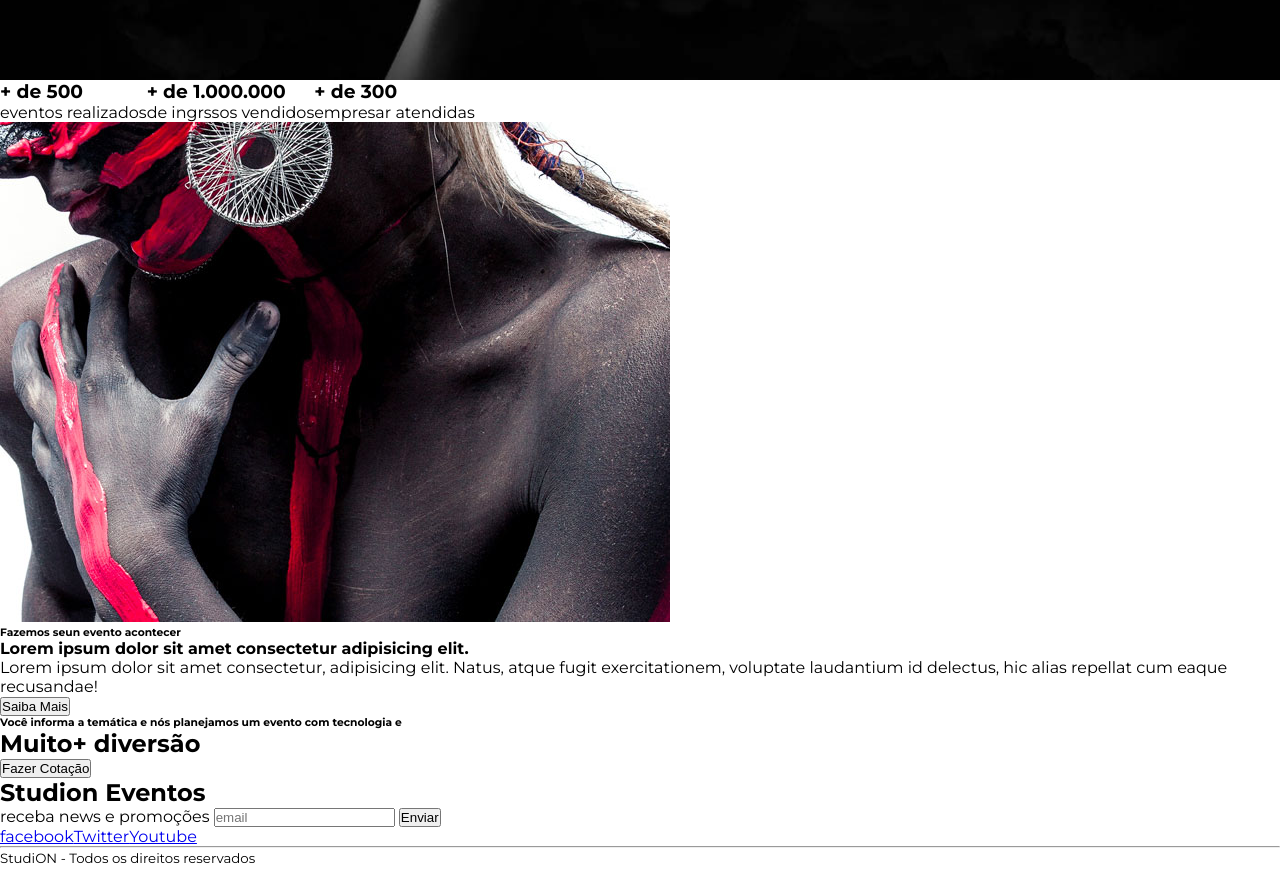
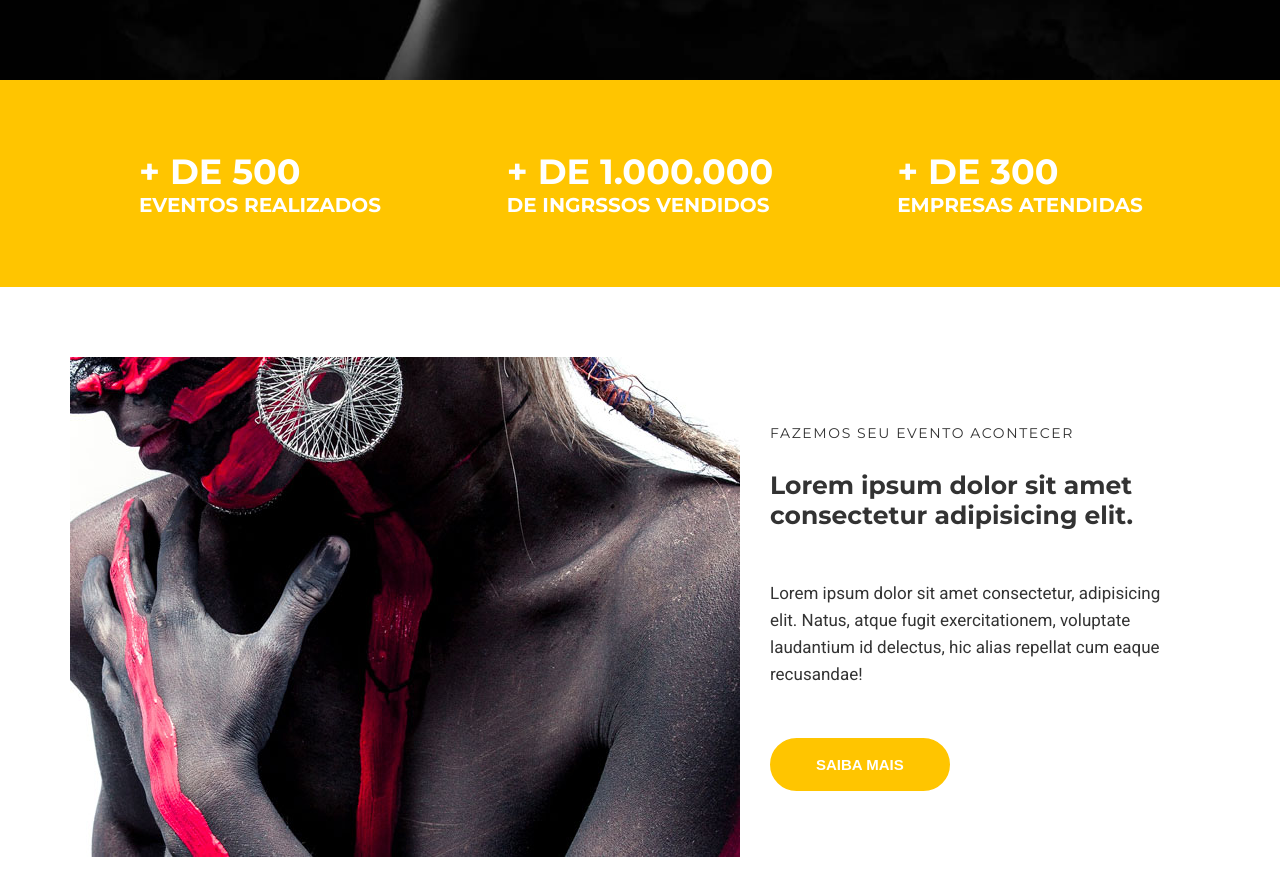
Before and after one commit to TiagoHBezerra/Studion, a website: page src/index.html in a window 1280 px wide. Shown: the part 680-1549 px from the top of the page. Drawn offline with Linux system fonts and the light colour scheme.

Commit message:
feat(institutional):inplemented all the content and stylization of the seccion

```diff
--- a/src/index.html
+++ b/src/index.html
@@ -11,6 +11,7 @@
 
 <body>
   <nav class="navbar">
+    <div class="container navbar__container">
       <div class="logo">
         <h1 class="logo-studion">
           Studi<span class="copy--primary">on</span>
@@ -34,6 +35,7 @@
           <a href="#Contatos">Contatos</a>
         </li>
       </ul>
+    </div>
   </nav>
   <header>
     <div id="slider">
@@ -51,33 +53,39 @@
     </div>
   </header>
   <main>
-    <section id="Eventos">
-      <ul>
+    <section id="counter">
+      <ul class="container counter__container">
         <li>
-          <h3>+ de 500</h3>
-          eventos realizados
+          <h3>
+            + de 500
+            <small>eventos realizados</small>
+          </h3>
         </li>
         <li>
-          <h3>+ de 1.000.000</h3>
-          de ingrssos vendidos
+          <h3>
+            + de 1.000.000
+            <small>de ingrssos vendidos</small>
+          </h3>
         </li>
         <li>
-          <h3>+ de 300</h3>
-          empresar atendidas
+          <h3>
+            + de 300
+            <small>empresas atendidas</small>
+          </h3>
         </li>
       </ul>
     </section>
-    <section>
-      <div>
-        <img src="images/institutional.jpg" alt="">
-        <h6>Fazemos seun evento acontecer</h6>
+    <section class="container institutional">
+      <img class="institutional__image" src="images/institutional.jpg" alt="Studion institutional">
+      <div class="institutional__copy">
+        <h6>Fazemos seu evento acontecer</h6>
         <h4>Lorem ipsum dolor sit amet consectetur adipisicing elit.</h4>
         <p>
           Lorem ipsum dolor sit amet consectetur, adipisicing elit. Natus,
           atque fugit exercitationem, voluptate laudantium id delectus, hic
           alias repellat cum eaque recusandae!
         </p>
-        <button>Saiba Mais</button>
+        <button class="btn btn--intitutional">Saiba Mais</button>
       </div>
     </section>
     <section>
--- a/src/style.css
+++ b/src/style.css
@@ -10,11 +10,24 @@
   font-family: "Montserrat", sans-serif;
   font-size: 16px;
   --color-primary: #ffc500;
+  --color-copy: #333;
   --default-padding: 1rem;
 }
 
 body {
   padding-top: 7.75rem;
+}
+
+header,
+main,
+footer {
+  overflow-x: hidden;
+}
+
+.container {
+  max-width: 1140px;
+  margin: auto;
+  /*border: 5px solid rgb(179, 26, 26);*/ /*Borda para visualização da caixa container*/
 }
 
 ul {
@@ -25,15 +38,19 @@ ul {
 .navbar {
   position: fixed;
   z-index: 1;
+  top: 0;
+  left: 0;
+  background-color: #000;
+  color: #fff;
+  width: 100%;
+}
+
+.navbar__container {
   display: grid;
   grid-template-columns: max-content auto;
   align-items: center;
-  top: 0;
-  left: 0;
   width: 100%;
   height: 7.75rem;
-  background-color: #000;
-  color: #fff;
   padding: 0 1rem;
 }
 
@@ -132,8 +149,74 @@ ul {
 
 .btn:hover,
 .btn:active,
-.btn:focus {
+.btn:focus,
+.btn--intitutional {
   border-color: var(--color-primary);
   background-color: var(--color-primary);
   color: #fff;
 }
+
+#counter {
+  background-color: var(--color-primary);
+  color: #fff;
+  text-transform: uppercase;
+}
+
+.counter__container {
+  display: grid;
+  grid-template-columns: repeat(auto-fill, minmax(300px, 1fr));
+  place-items: center;
+  padding-top: 4.375rem;
+}
+
+.counter__container li {
+  margin-bottom: 4.375rem;
+}
+
+.counter__container h3 {
+  font-size: 2.1875rem;
+}
+
+.counter__container h3 small {
+  display: block;
+  font-size: 1.25rem;
+}
+
+.institutional {
+  display: grid;
+  grid-template-columns: auto auto;
+  place-items: center;
+  padding: 4.375rem 1rem 4.375rem 0;
+}
+
+.institutional__copy {
+  padding: 0 1.875rem;
+  color: var(--color-copy);
+}
+
+.institutional__copy h6 {
+  font-size: .875rem;
+  font-weight: 400;
+  letter-spacing: .1rem;
+  text-transform: uppercase;
+  margin-bottom: 1.75rem;
+}
+
+.institutional__copy h4 {
+  font-size: 1.5625rem;
+  font-weight: 700;
+  margin-bottom: 3.125rem;
+}
+
+.institutional p {
+  font-family: 'Roboto', sans-serif;
+  font-size: 1.0625rem;
+  line-height: 1.6875rem;
+  margin-bottom: 3.125rem;
+}
+
+.btn--intitutional:hover {
+  color: var(--color-copy);
+  background: unset;
+  box-shadow: 0 1rem 1rem #0006;
+}
```
Lines whose indentation alone changed are shown as unchanged.
